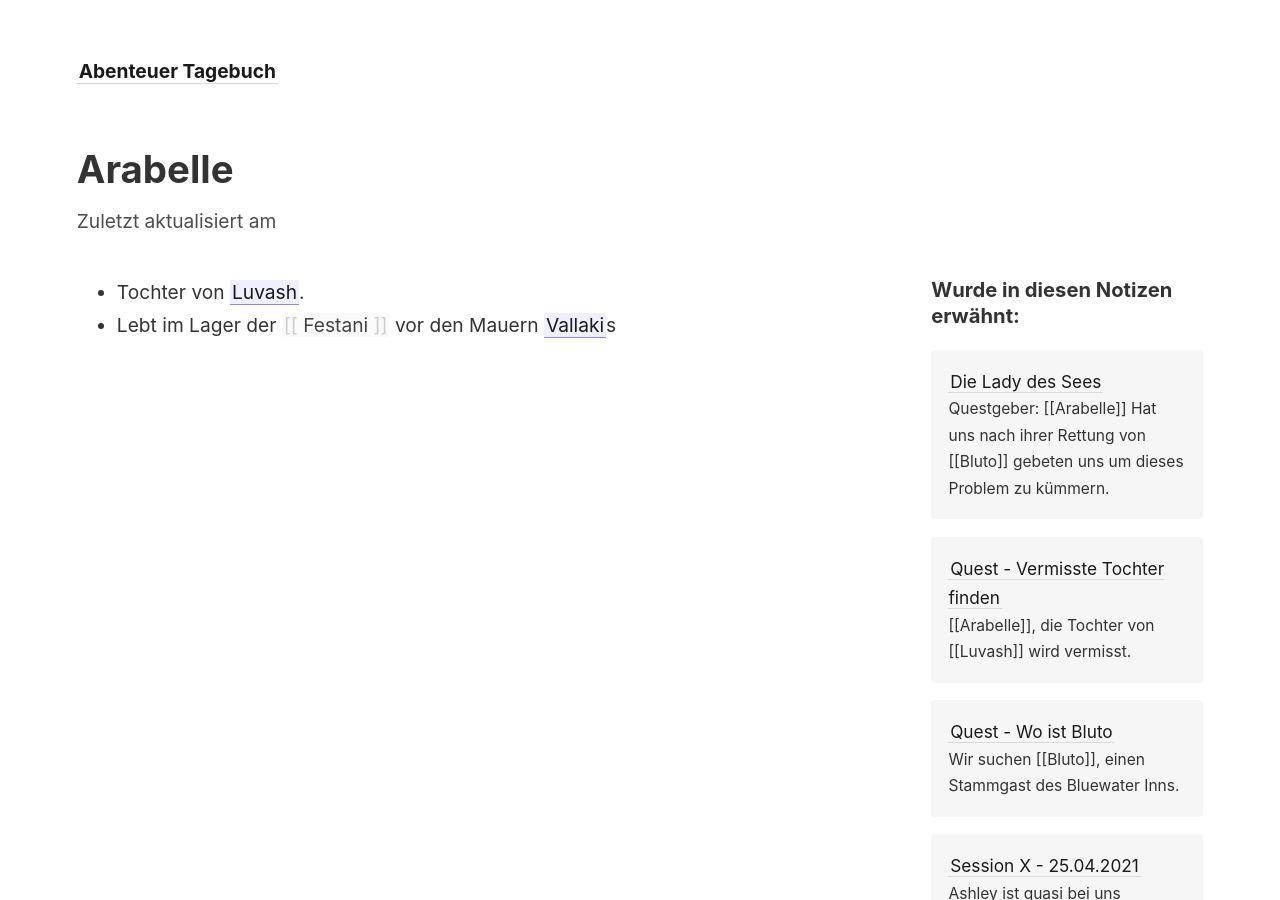
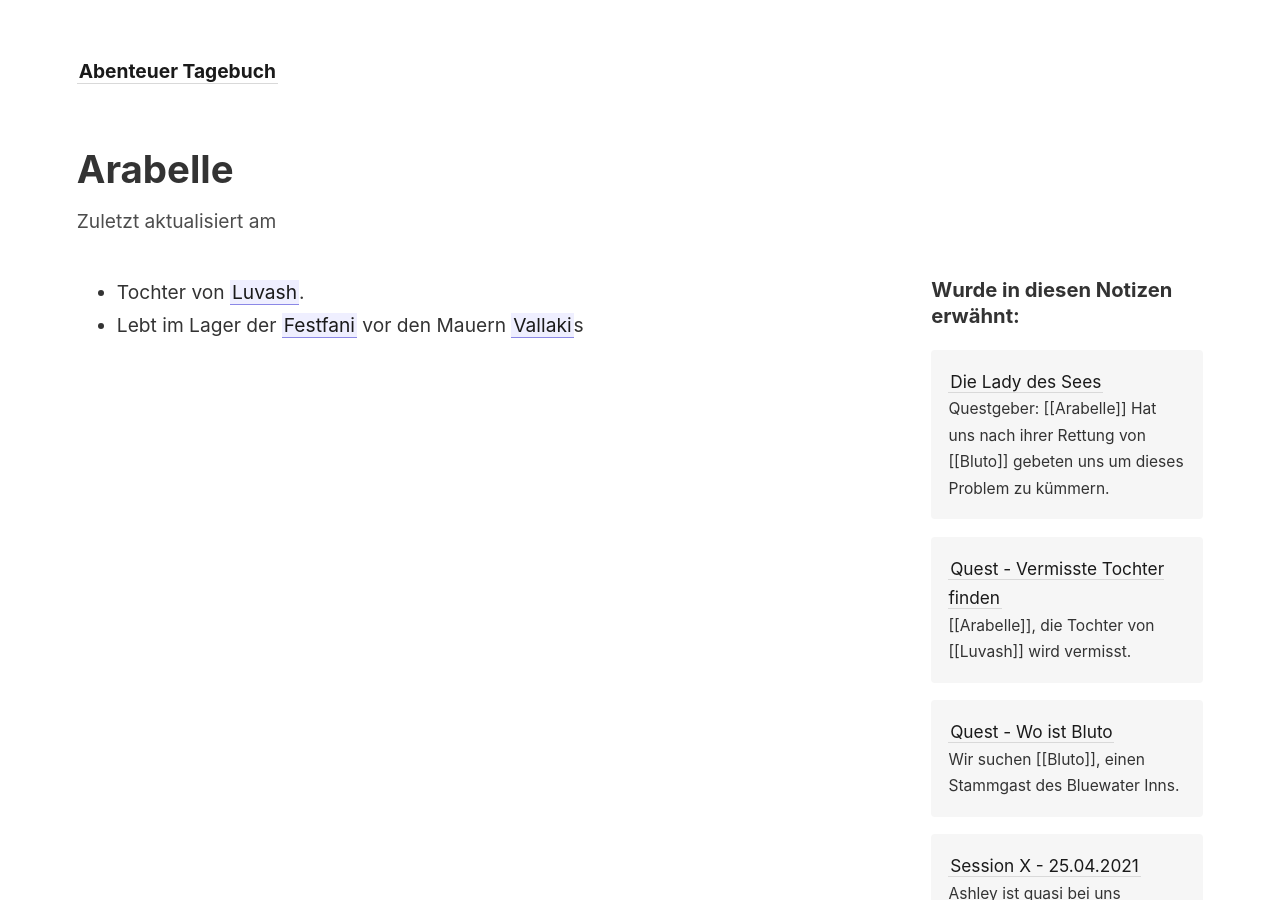
Before and after one commit to Julez404/CoS_Log, a Jekyll site: the page built from _notes/Arabelle.md, in a window 1280 px wide and 900 px high. Built offline with Jekyll 4.4.1, drawn with Linux system fonts in a browser that asks for light colours; some of the changed text lies outside the part shown.

Commit message:
Update via script

```diff
--- a/_notes/Arabelle.md
+++ b/_notes/Arabelle.md
@@ -3,4 +3,4 @@ title: Arabelle
 ---
 
 * Tochter von [[Luvash]].
-* Lebt im Lager der [[Festani]] vor den Mauern [[Vallaki]]s
+* Lebt im Lager der [[Festfani]] vor den Mauern [[Vallaki]]s
```
Also changed, not shown: _notes/Anastrasya Karelova.md (added, +3 -0 lines), _notes/Festfani.md (added, +3 -0 lines), 1 other file.
